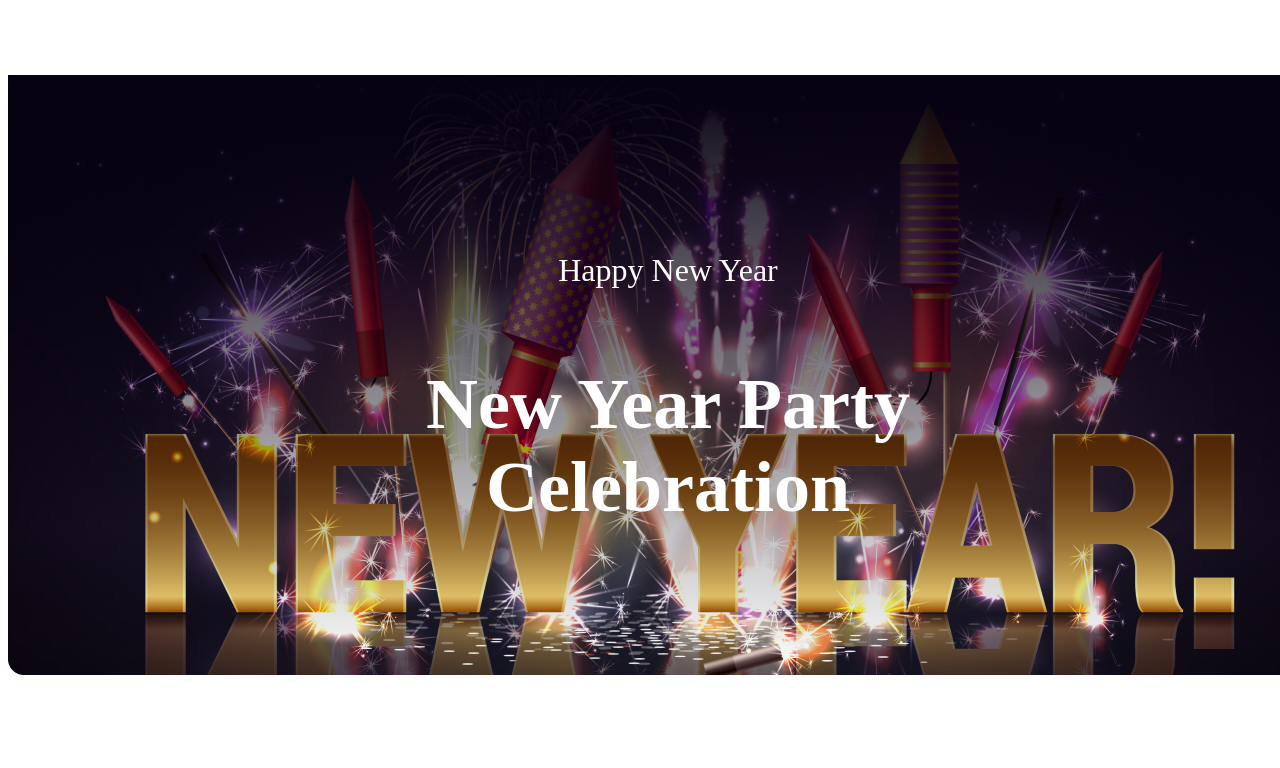
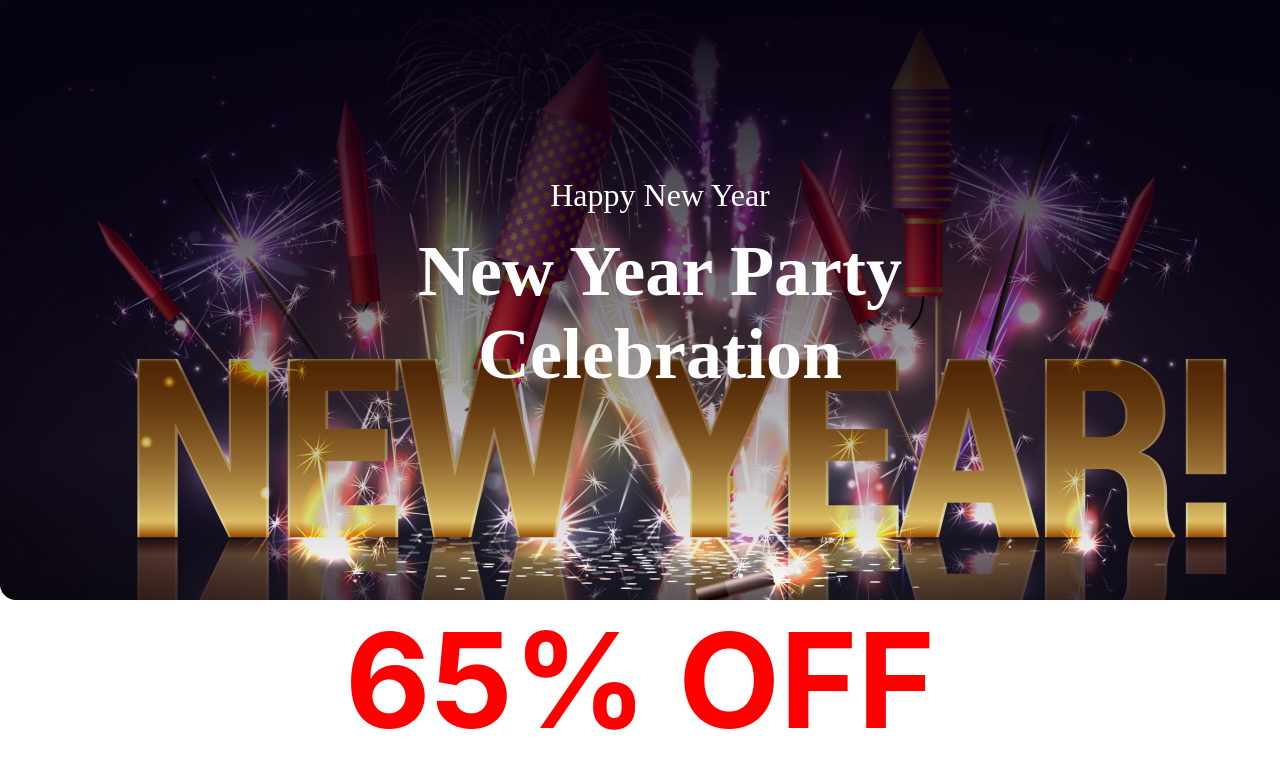
Before and after one commit to shadman76r/Happy-New-Year, a plain HTML site: page index.html in a window 1280 px wide. Shown: the top 768 px of the page. Drawn offline with Linux system fonts and the light colour scheme; a web font is replaced by a local one.

Commit message:
front ready

```diff
--- a/index.html
+++ b/index.html
@@ -20,7 +20,14 @@
 
     </header>
     <!-- Main part -->
-     <main></main>
+     <main>
+        <!-- 1st section -->
+         <section class="offer">
+            <div class="offer-detail inter-normal">
+                <h1>65% OFF</h1>
+            </div>
+         </section>
+     </main>
      <!-- Footer part -->
       <footer></footer>
 </body>
--- a/styles/new.css
+++ b/styles/new.css
@@ -12,6 +12,10 @@
   font-optical-sizing: auto;
   font-style: normal;
 }
+*{
+    margin: 0px;
+    padding: 0px;
+}
 
 .head{
     background-image:linear-gradient(rgba(7, 2, 17, 1),rgba(7, 2, 17, 0)), url('../images/Banner\ Image.png');
@@ -21,21 +25,27 @@
     height: 600px;
 
 }
-
-
-header div h6{
+.sub-title{
     text-align: center;
     font-size: 32px;
     font-weight: 400;
     color: white;
     padding-top: 177px;
+    padding-bottom: 16px;
 
 
 }
-header div h1{
+.title{
     text-align: center;
     font-size: 72px;
     font-weight: 900;
     color: white;
     padding-bottom: 177px;
 }
+/* offer section */
+.offer-detail{
+    text-align: center;
+    font-size: 88px;
+    font-weight: bold;
+    color: rgba(255, 0, 0, 1);
+}
```
